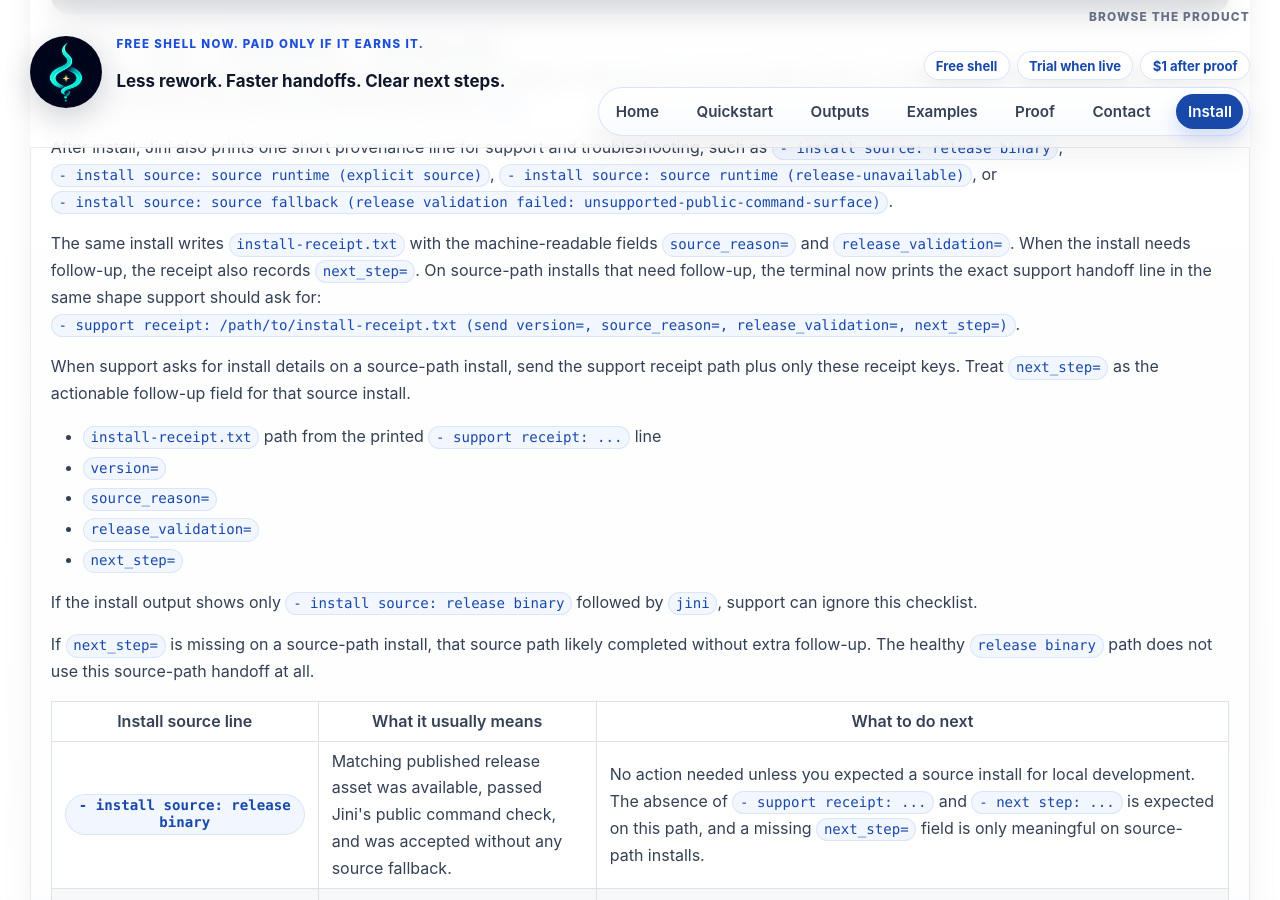
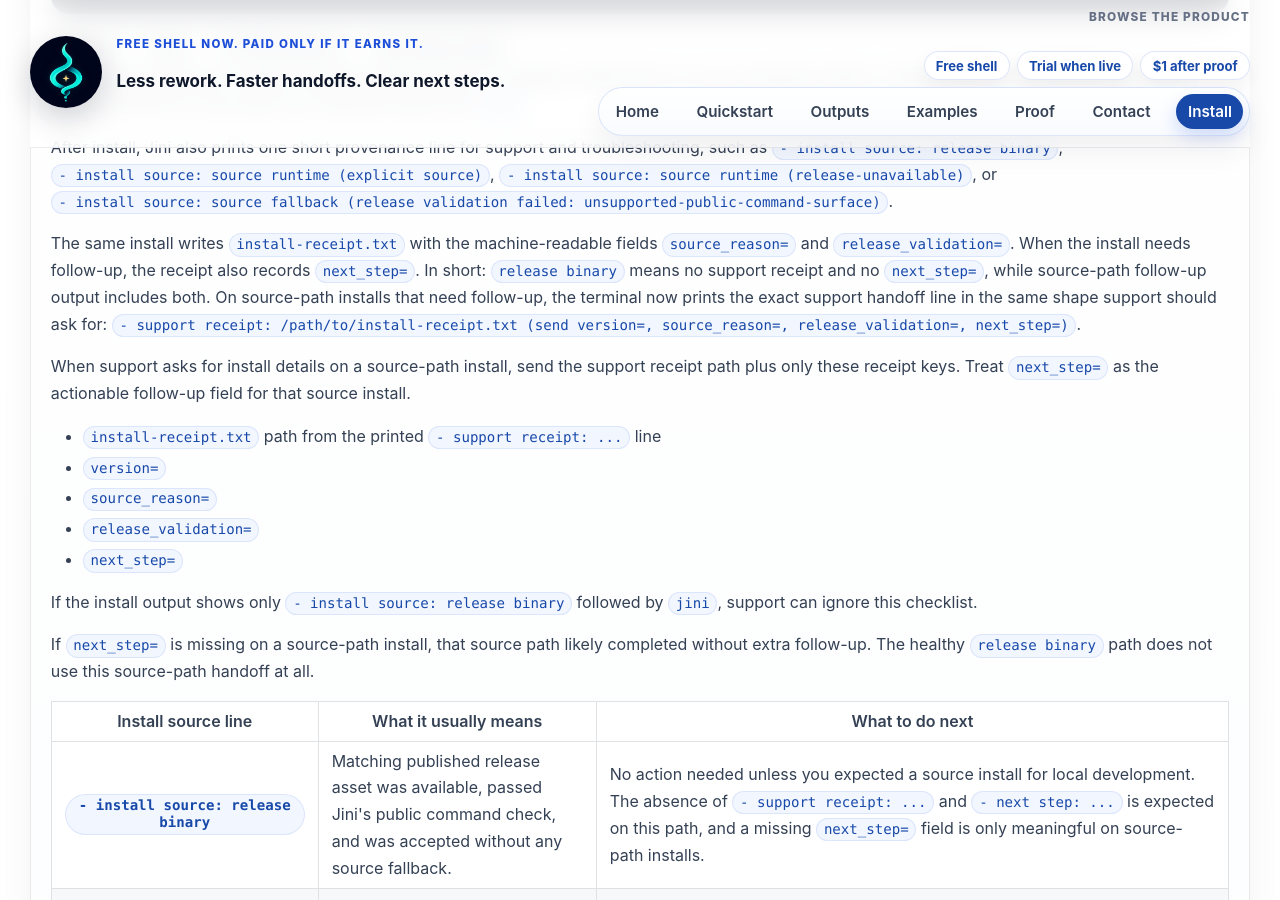
Before and after one commit to maridlabsai/jini, a Jekyll site: the page built from docs/install.md, in a window 1280 px wide and 900 px high, scrolled down 1749 px. Built offline with Jekyll 4.4.1, drawn with Linux system fonts in a browser that asks for light colours.

Commit message:
Repeat install summary rule in provenance intro

```diff
--- a/docs/install.md
+++ b/docs/install.md
@@ -66,7 +66,7 @@
 
   <p>After install, Jini also prints one short provenance line for support and troubleshooting, such as <code>- install source: release binary</code>, <code>- install source: source runtime (explicit source)</code>, <code>- install source: source runtime (release-unavailable)</code>, or <code>- install source: source fallback (release validation failed: unsupported-public-command-surface)</code>.</p>
 
-  <p>The same install writes <code>install-receipt.txt</code> with the machine-readable fields <code>source_reason=</code> and <code>release_validation=</code>. When the install needs follow-up, the receipt also records <code>next_step=</code>. On source-path installs that need follow-up, the terminal now prints the exact support handoff line in the same shape support should ask for: <code>- support receipt: /path/to/install-receipt.txt (send version=, source_reason=, release_validation=, next_step=)</code>.</p>
+  <p>The same install writes <code>install-receipt.txt</code> with the machine-readable fields <code>source_reason=</code> and <code>release_validation=</code>. When the install needs follow-up, the receipt also records <code>next_step=</code>. In short: <code>release binary</code> means no support receipt and no <code>next_step=</code>, while source-path follow-up output includes both. On source-path installs that need follow-up, the terminal now prints the exact support handoff line in the same shape support should ask for: <code>- support receipt: /path/to/install-receipt.txt (send version=, source_reason=, release_validation=, next_step=)</code>.</p>
 
   <p>When support asks for install details on a source-path install, send the support receipt path plus only these receipt keys. Treat <code>next_step=</code> as the actionable follow-up field for that source install.</p>
   <ul>
```
Also changed, not shown: tests/test_public_cli_docs.py (+1 -0 lines).
